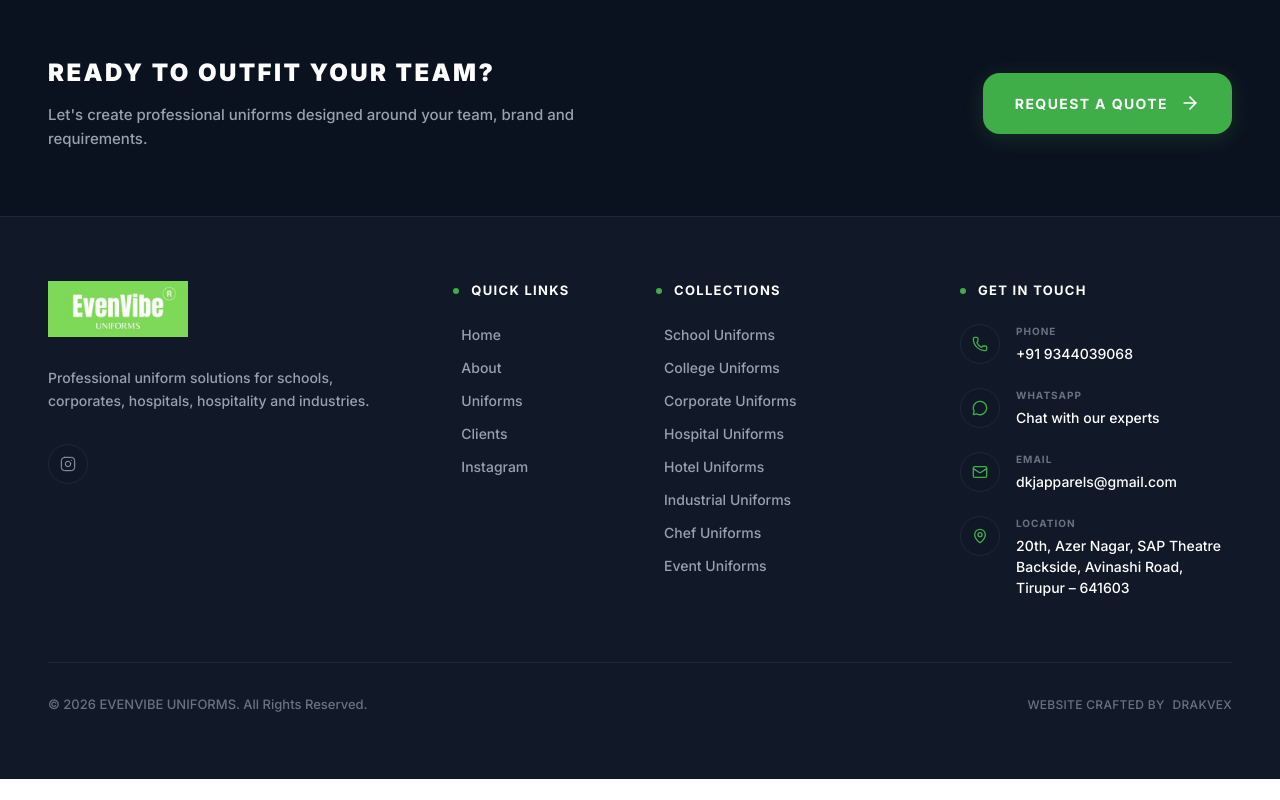
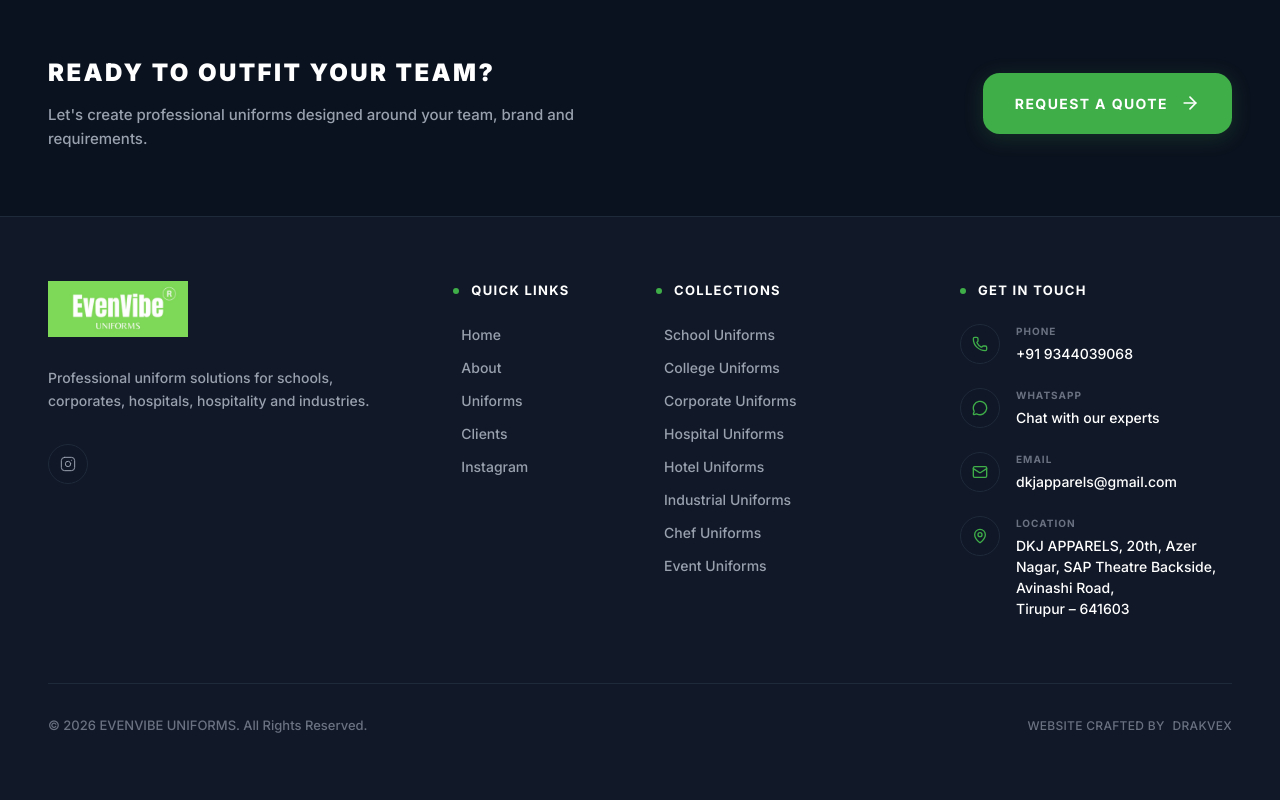
Before and after one commit to hellodrakvex-oss/evenvibeuniforms, a Next.js app: page / in a window 1280 px wide. Shown: the part 6712-7512 px from the top of the page. Before the commit the page ends 7491 px from the top, so only its background shows below. Built offline with nearby package versions, Linux system fonts and the light colour scheme.

Commit message:
Update EVENVIBE website

```diff
--- a/src/components/layout/Footer.tsx
+++ b/src/components/layout/Footer.tsx
@@ -150,7 +150,7 @@ export default function Footer() {
                 </div>
                 <div>
                   <div className="text-[10px] text-gray-500 font-bold uppercase tracking-widest mb-1">LOCATION</div>
-                  <div className="text-[14px] text-white font-medium group-hover:text-[#3FAE49] transition-colors">20th, Azer Nagar, SAP Theatre Backside, Avinashi Road,<br /> Tirupur – 641603 </div>
+                  <div className="text-[14px] text-white font-medium group-hover:text-[#3FAE49] transition-colors">DKJ APPARELS, 20th, Azer Nagar, SAP Theatre Backside, Avinashi Road,<br /> Tirupur – 641603 </div>
                 </div>
               </a>
 
```
